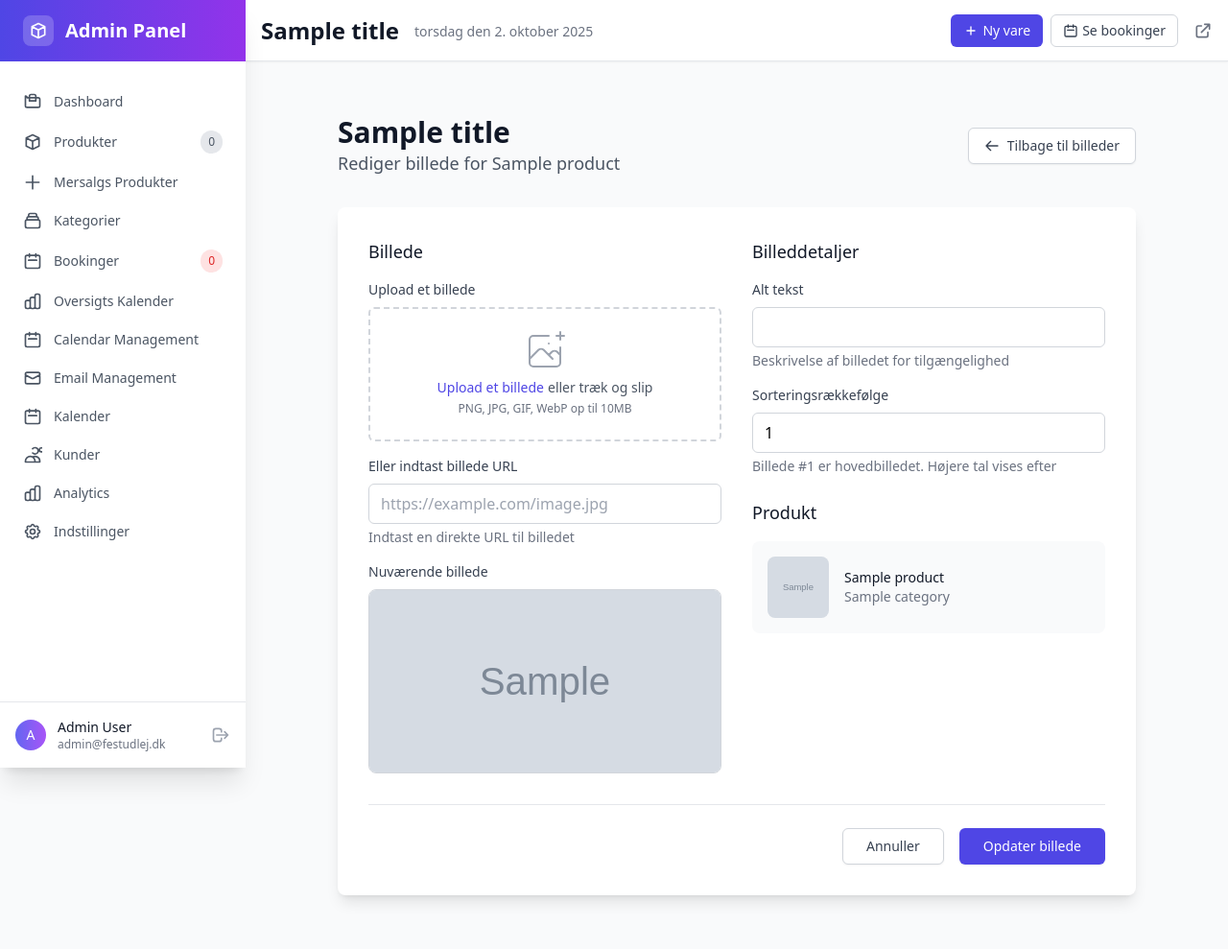
After one commit to Flyvendedk799/HighendEvent, a Flask app: template app/templates/admin/product_image_form.html in a window 1280 px wide. The commit adds this page. Shown: the whole page at 96% size. Run offline with Flask 3, Linux system fonts and the light colour scheme; tables that the repository leaves empty hold one stand-in row (values such as "Sample post"); the template is opened without the code that fills it: values that come from a table or form of the project are taken from there, most other values are stand-ins (such as "Sample title", 1, 10 or a date in 2020); grey boxes marked "Sample" are stand-in pictures; some libraries are stand-ins or nearby versions.

Commit message:
Implement multi-image system for products
- Add ProductImageForm for managing multiple images with sort order
- Create admin routes for image CRUD operations (add, edit, delete, reorder)
- Add drag-and-drop reordering with SortableJS integration
- Update admin UI with image management interface
- Add 'Billeder' link to products list for easy access
- Update product form with image preview and management button
- Configure Product model relationship with proper ordering
- Support both file upload and URL input for images
- Add image validation and preview functionality
- Update frontend templates to display images in correct order
- Ensure accessibility with alt text support

```diff
--- a/app/forms.py
+++ b/app/forms.py
@@ -406,6 +406,30 @@ class ProfileCompletionForm(FlaskForm):
     )
 
 
+class ProductImageForm(FlaskForm):
+    """Product image form for admin."""
+    url = StringField(
+        'Billede URL',
+        validators=[DataRequired(message='Billede URL er påkrævet'), Length(max=500)]
+    )
+    alt = StringField(
+        'Alt tekst',
+        validators=[DataRequired(message='Alt tekst er påkrævet'), Length(max=200)]
+    )
+    sort_order = IntegerField(
+        'Sorteringsrækkefølge',
+        validators=[DataRequired(message='Sorteringsrækkefølge er påkrævet'), NumberRange(min=1, message='Sorteringsrækkefølge skal være mindst 1')],
+        default=1
+    )
+    image_file = FileField(
+        'Upload billede',
+        validators=[
+            Optional(),
+            FileAllowed(['jpg', 'jpeg', 'png', 'gif', 'webp'], 'Kun billedfiler er tilladt (JPG, PNG, GIF, WebP)')
+        ]
+    )
+
+
 class CustomerLoginForm(FlaskForm):
     """Customer login form."""
     email = StringField(
--- a/app/models.py
+++ b/app/models.py
@@ -276,7 +276,7 @@ class Product(db.Model):
 
     # Relationships
     category: Mapped["Category"] = relationship("Category", back_populates="products")
-    images: Mapped[List["ProductImage"]] = relationship("ProductImage", back_populates="product", cascade="all, delete-orphan")
+    images: Mapped[List["ProductImage"]] = relationship("ProductImage", back_populates="product", cascade="all, delete-orphan", order_by="ProductImage.sort_order")
     pricing_rules: Mapped[List["PricingRule"]] = relationship("PricingRule", back_populates="product", cascade="all, delete-orphan")
     blackout_dates: Mapped[List["BlackoutDate"]] = relationship("BlackoutDate", back_populates="product", cascade="all, delete-orphan")
     booking_items: Mapped[List["BookingItem"]] = relationship("BookingItem", back_populates="product")
--- /dev/null
+++ b/app/templates/admin/product_image_form.html
@@ -0,0 +1,244 @@
+{% extends "admin/base.html" %}
+
+{% block title %}{{ title }} - Admin{% endblock %}
+
+{% block content %}
+<div class="max-w-4xl mx-auto px-4 sm:px-6 lg:px-8 py-8">
+    <!-- Header -->
+    <div class="mb-8">
+        <div class="flex items-center justify-between">
+            <div>
+                <h1 class="text-3xl font-bold text-gray-900">{{ title }}</h1>
+                <p class="text-lg text-gray-600">
+                    {% if image %}
+                        Rediger billede for {{ product.name }}
+                    {% else %}
+                        Tilføj nyt billede til {{ product.name }}
+                    {% endif %}
+                </p>
+            </div>
+            <a href="{{ url_for('admin.product_images', product_id=product.id) }}" class="inline-flex items-center px-4 py-2 border border-gray-300 rounded-md shadow-sm text-sm font-medium text-gray-700 bg-white hover:bg-gray-50">
+                <svg class="w-4 h-4 mr-2" fill="none" stroke="currentColor" viewBox="0 0 24 24">
+                    <path stroke-linecap="round" stroke-linejoin="round" stroke-width="2" d="M10 19l-7-7m0 0l7-7m-7 7h18"></path>
+                </svg>
+                Tilbage til billeder
+            </a>
+        </div>
+    </div>
+
+    <!-- Form -->
+    <div class="bg-white shadow-lg rounded-lg">
+        <form method="POST" enctype="multipart/form-data" class="p-8">
+            {{ form.hidden_tag() }}
+
+            <div class="grid grid-cols-1 md:grid-cols-2 gap-8">
+                <!-- Left Column -->
+                <div class="space-y-6">
+                    <!-- Image Upload -->
+                    <div>
+                        <h3 class="text-lg font-medium text-gray-900 mb-4">Billede</h3>
+
+                        <div class="space-y-4">
+                            <!-- Hidden URL field - automatically filled by upload -->
+                            {{ form.url(style="display: none;") }}
+
+                            <div>
+                                <p class="text-sm font-medium text-gray-700 mb-2">Upload et billede</p>
+                                <div class="mt-1 flex justify-center px-6 pt-5 pb-6 border-2 border-gray-300 border-dashed rounded-md hover:border-gray-400 transition-colors duration-200">
+                                    <div class="space-y-1 text-center">
+                                        <svg class="mx-auto h-12 w-12 text-gray-400" stroke="currentColor" fill="none" viewBox="0 0 48 48">
+                                            <path d="M28 8H12a4 4 0 00-4 4v20m32-12v8m0 0v8a4 4 0 01-4 4H12a4 4 0 01-4-4v-4m32-4l-3.172-3.172a4 4 0 00-5.656 0L28 28M8 32l9.172-9.172a4 4 0 015.656 0L28 28m0 0l4 4m4-24h8m-4-4v8m-12 4h.02" stroke-width="2" stroke-linecap="round" stroke-linejoin="round" />
+                                        </svg>
+                                        <div class="flex text-sm text-gray-600">
+                                            <label for="image_file" class="relative cursor-pointer bg-white rounded-md font-medium text-indigo-600 hover:text-indigo-500 focus-within:outline-none focus-within:ring-2 focus-within:ring-offset-2 focus-within:ring-indigo-500">
+                                                <span>Upload et billede</span>
+                                                {{ form.image_file(id="image_file", class="sr-only") }}
+                                            </label>
+                                            <p class="pl-1">eller træk og slip</p>
+                                        </div>
+                                        <p class="text-xs text-gray-500">PNG, JPG, GIF, WebP op til 10MB</p>
+                                    </div>
+                                </div>
+                                {% if form.image_file.errors %}
+                                    <p class="mt-1 text-sm text-red-600">{{ form.image_file.errors[0] }}</p>
+                                {% endif %}
+                            </div>
+
+                            <!-- Or URL input -->
+                            <div class="mt-4">
+                                <label class="block text-sm font-medium text-gray-700 mb-2">Eller indtast billede URL</label>
+                                <input type="text" id="url-input" placeholder="https://example.com/image.jpg"
+                                       class="w-full px-3 py-2 border border-gray-300 rounded-md focus:outline-none focus:ring-2 focus:ring-indigo-500 focus:border-indigo-500">
+                                <p class="mt-1 text-sm text-gray-500">Indtast en direkte URL til billedet</p>
+                            </div>
+
+                            {% if image and image.url %}
+                            <div class="mt-4">
+                                <label class="block text-sm font-medium text-gray-700 mb-2">Nuværende billede</label>
+                                <img src="{{ image.url | image_url }}" alt="{{ image.alt }}" class="w-full h-48 object-cover rounded-lg border border-gray-300">
+                            </div>
+                            {% endif %}
+                        </div>
+                    </div>
+                </div>
+
+                <!-- Right Column -->
+                <div class="space-y-6">
+                    <!-- Image Details -->
+                    <div>
+                        <h3 class="text-lg font-medium text-gray-900 mb-4">Billeddetaljer</h3>
+
+                        <div class="space-y-4">
+                            <div>
+                                {{ form.alt.label(class="block text-sm font-medium text-gray-700 mb-2") }}
+                                {{ form.alt(class="w-full px-3 py-2 border border-gray-300 rounded-md focus:outline-none focus:ring-2 focus:ring-indigo-500 focus:border-indigo-500") }}
+                                {% if form.alt.errors %}
+                                    <p class="mt-1 text-sm text-red-600">{{ form.alt.errors[0] }}</p>
+                                {% endif %}
+                                <p class="mt-1 text-sm text-gray-500">Beskrivelse af billedet for tilgængelighed</p>
+                            </div>
+
+                            <div>
+                                {{ form.sort_order.label(class="block text-sm font-medium text-gray-700 mb-2") }}
+                                {{ form.sort_order(class="w-full px-3 py-2 border border-gray-300 rounded-md focus:outline-none focus:ring-2 focus:ring-indigo-500 focus:border-indigo-500") }}
+                                {% if form.sort_order.errors %}
+                                    <p class="mt-1 text-sm text-red-600">{{ form.sort_order.errors[0] }}</p>
+                                {% endif %}
+                                <p class="mt-1 text-sm text-gray-500">Billede #1 er hovedbilledet. Højere tal vises efter</p>
+                            </div>
+                        </div>
+                    </div>
+
+                    <!-- Product Info -->
+                    <div>
+                        <h3 class="text-lg font-medium text-gray-900 mb-4">Produkt</h3>
+
+                        <div class="bg-gray-50 rounded-lg p-4">
+                            <div class="flex items-center space-x-4">
+                                {% if product.hero_image_url %}
+                                <img src="{{ product.hero_image_url | image_url }}" alt="{{ product.name }}" class="w-16 h-16 object-cover rounded-lg">
+                                {% else %}
+                                <div class="w-16 h-16 bg-gray-200 rounded-lg flex items-center justify-center">
+                                    <svg class="w-8 h-8 text-gray-400" fill="none" stroke="currentColor" viewBox="0 0 24 24">
+                                        <path stroke-linecap="round" stroke-linejoin="round" stroke-width="2" d="M4 16l4.586-4.586a2 2 0 012.828 0L16 16m-2-2l1.586-1.586a2 2 0 012.828 0L20 14m-6-6h.01M6 20h12a2 2 0 002-2V6a2 2 0 00-2-2H6a2 2 0 00-2 2v12a2 2 0 002 2z"></path>
+                                    </svg>
+                                </div>
+                                {% endif %}
+                                <div>
+                                    <h4 class="text-sm font-medium text-gray-900">{{ product.name }}</h4>
+                                    <p class="text-sm text-gray-500">{{ product.category.name }}</p>
+                                </div>
+                            </div>
+                        </div>
+                    </div>
+                </div>
+            </div>
+
+            <!-- Form Actions -->
+            <div class="mt-8 pt-6 border-t border-gray-200">
+                <div class="flex justify-end space-x-4">
+                    <a href="{{ url_for('admin.product_images', product_id=product.id) }}" class="px-6 py-2 border border-gray-300 rounded-md shadow-sm text-sm font-medium text-gray-700 bg-white hover:bg-gray-50 focus:outline-none focus:ring-2 focus:ring-offset-2 focus:ring-indigo-500">
+                        Annuller
+                    </a>
+                    <button type="submit" class="px-6 py-2 border border-transparent rounded-md shadow-sm text-sm font-medium text-white bg-indigo-600 hover:bg-indigo-700 focus:outline-none focus:ring-2 focus:ring-offset-2 focus:ring-indigo-500">
+                        {% if image %}Opdater billede{% else %}Tilføj billede{% endif %}
+                    </button>
+                </div>
+            </div>
+        </form>
+    </div>
+</div>
+{% endblock %}
+
+{% block extra_js %}
+<script>
+document.addEventListener('DOMContentLoaded', function() {
+    const fileInput = document.getElementById('image_file');
+    const urlInput = document.getElementById('url-input');
+    const hiddenUrlField = document.querySelector('input[name="url"]');
+    const dropZone = fileInput.closest('.border-dashed');
+
+    // Handle file selection
+    fileInput.addEventListener('change', function(e) {
+        const file = e.target.files[0];
+        if (file) {
+            showFilePreview(file);
+        }
+    });
+
+    // Handle URL input
+    urlInput.addEventListener('input', function(e) {
+        if (e.target.value) {
+            hiddenUrlField.value = e.target.value;
+            fileInput.value = ''; // Clear file input
+        }
+    });
+
+    // Handle drag and drop
+    dropZone.addEventListener('dragover', function(e) {
+        e.preventDefault();
+        dropZone.classList.add('border-indigo-400', 'bg-indigo-50');
+    });
+
+    dropZone.addEventListener('dragleave', function(e) {
+        e.preventDefault();
+        dropZone.classList.remove('border-indigo-400', 'bg-indigo-50');
+    });
+
+    dropZone.addEventListener('drop', function(e) {
+        e.preventDefault();
+        dropZone.classList.remove('border-indigo-400', 'bg-indigo-50');
+
+        const files = e.dataTransfer.files;
+        if (files.length > 0) {
+            fileInput.files = files;
+            showFilePreview(files[0]);
+        }
+    });
+
+    function showFilePreview(file) {
+        // Validate file type
+        const allowedTypes = ['image/jpeg', 'image/jpg', 'image/png', 'image/gif', 'image/webp'];
+        if (!allowedTypes.includes(file.type)) {
+            alert('Kun billedfiler er tilladt (JPG, PNG, GIF, WebP)');
+            return;
+        }
+
+        // Validate file size (10MB)
+        if (file.size > 10 * 1024 * 1024) {
+            alert('Filen er for stor. Maksimal størrelse er 10MB');
+            return;
+        }
+
+        // Clear URL input
+        urlInput.value = '';
+
+        // Show preview
+        const reader = new FileReader();
+        reader.onload = function(e) {
+            const preview = document.createElement('div');
+            preview.className = 'mt-4 p-4 bg-gray-50 rounded-lg';
+            preview.innerHTML = `
+                <div class="flex items-center space-x-4">
+                    <img src="${e.target.result}" alt="Preview" class="w-20 h-20 object-cover rounded-lg">
+                    <div>
+                        <p class="text-sm font-medium text-gray-900">${file.name}</p>
+                        <p class="text-sm text-gray-500">${(file.size / 1024 / 1024).toFixed(2)} MB</p>
+                        <button type="button" onclick="this.parentElement.parentElement.parentElement.remove()" class="text-sm text-red-600 hover:text-red-500">Fjern</button>
+                    </div>
+                </div>
+            `;
+
+            // Remove existing preview
+            const existingPreview = dropZone.querySelector('.mt-4');
+            if (existingPreview) {
+                existingPreview.remove();
+            }
+
+            dropZone.appendChild(preview);
+        };
+        reader.readAsDataURL(file);
+    }
+});
+</script>
+{% endblock %}
--- a/app/templates/admin/products.html
+++ b/app/templates/admin/products.html
@@ -225,6 +225,9 @@
                                 <a href="{{ url_for('admin.edit_product', id=product.id) }}" class="text-indigo-600 hover:text-indigo-900 transition-colors duration-200">
                                     Rediger
                                 </a>
+                                <a href="{{ url_for('admin.product_images', product_id=product.id) }}" class="text-purple-600 hover:text-purple-900 transition-colors duration-200">
+                                    Billeder
+                                </a>
                                 <a href="{{ url_for('admin.product_upsells', product_id=product.id) }}" class="text-green-600 hover:text-green-900 transition-colors duration-200">
                                     Mersalgs
                                 </a>
--- a/app/templates/public/product_detail.html
+++ b/app/templates/public/product_detail.html
@@ -113,8 +113,8 @@
                     {% if product.images %}
                         {% for image in product.images[:6] %}
                         <button class="thumbnail-btn flex-shrink-0 w-20 h-20 rounded-lg overflow-hidden border-2 border-gray-200 hover:border-primary-500 transition-all duration-200 shadow-md hover:shadow-lg"
-                                data-image="{{ image.url }}">
-                            <img src="{{ image.url }}" alt="{{ image.alt or product.name }}"
+                                data-image="{{ image.url | image_url }}">
+                            <img src="{{ image.url | image_url }}" alt="{{ image.alt or product.name }}"
                                  class="w-full h-full object-cover hover:scale-110 transition-transform duration-200">
                         </button>
                         {% endfor %}
```
Also changed, not shown: app/blueprints/admin.py (+119 -2 lines), app/templates/admin/product_form.html (+52 -3 lines), app/templates/admin/product_images.html (added, +186 -0 lines).
